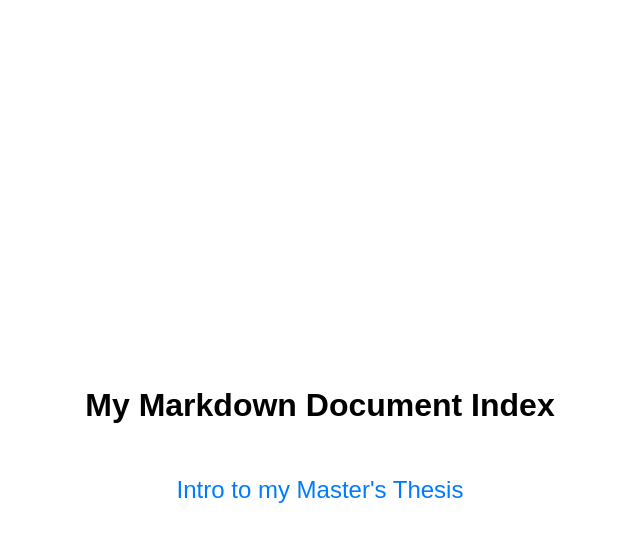
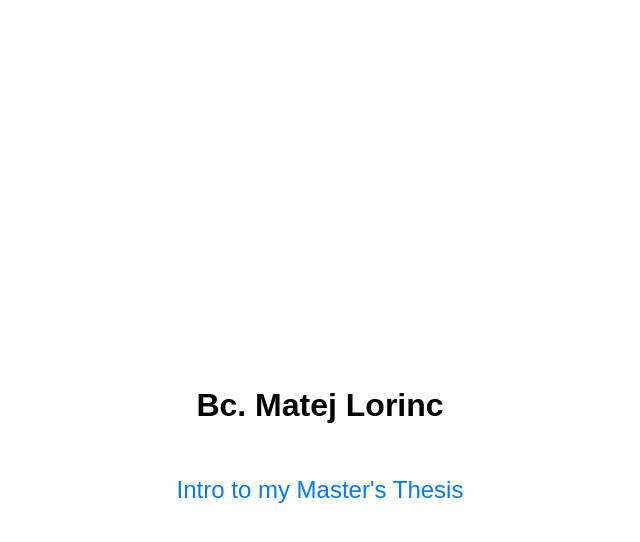
Before and after one commit to satosamo/satosamo.github.io, a Jekyll site: the page index.html, which Jekyll copies as it is, in a window 1280 px wide. Shown: the top 542 px of the page, without its empty margins (320-960 px from the left). Built offline with Jekyll 4.4.1, drawn with Linux system fonts in a browser that asks for light colours.

Commit message:
Update index.html

```diff
--- a/index.html
+++ b/index.html
@@ -34,7 +34,7 @@
     </style>
 </head>
 <body>
-    <h1>My Markdown Document Index</h1>
+    <h1>Bc. Matej Lorinc</h1>
 
     <ul class="link-list">
         <li><a href="0_intro.html">Intro to my Master's Thesis</a></li>
```
